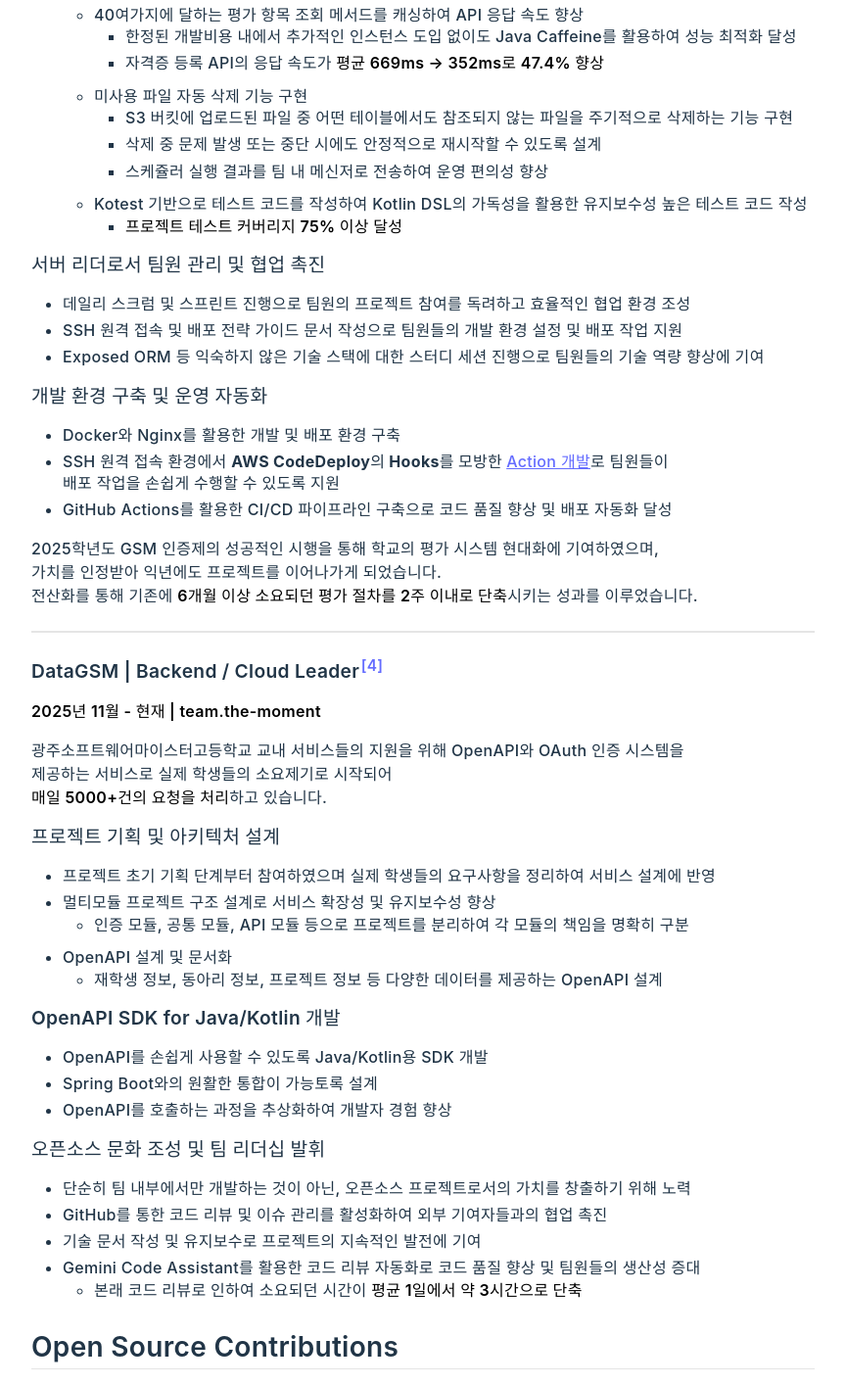
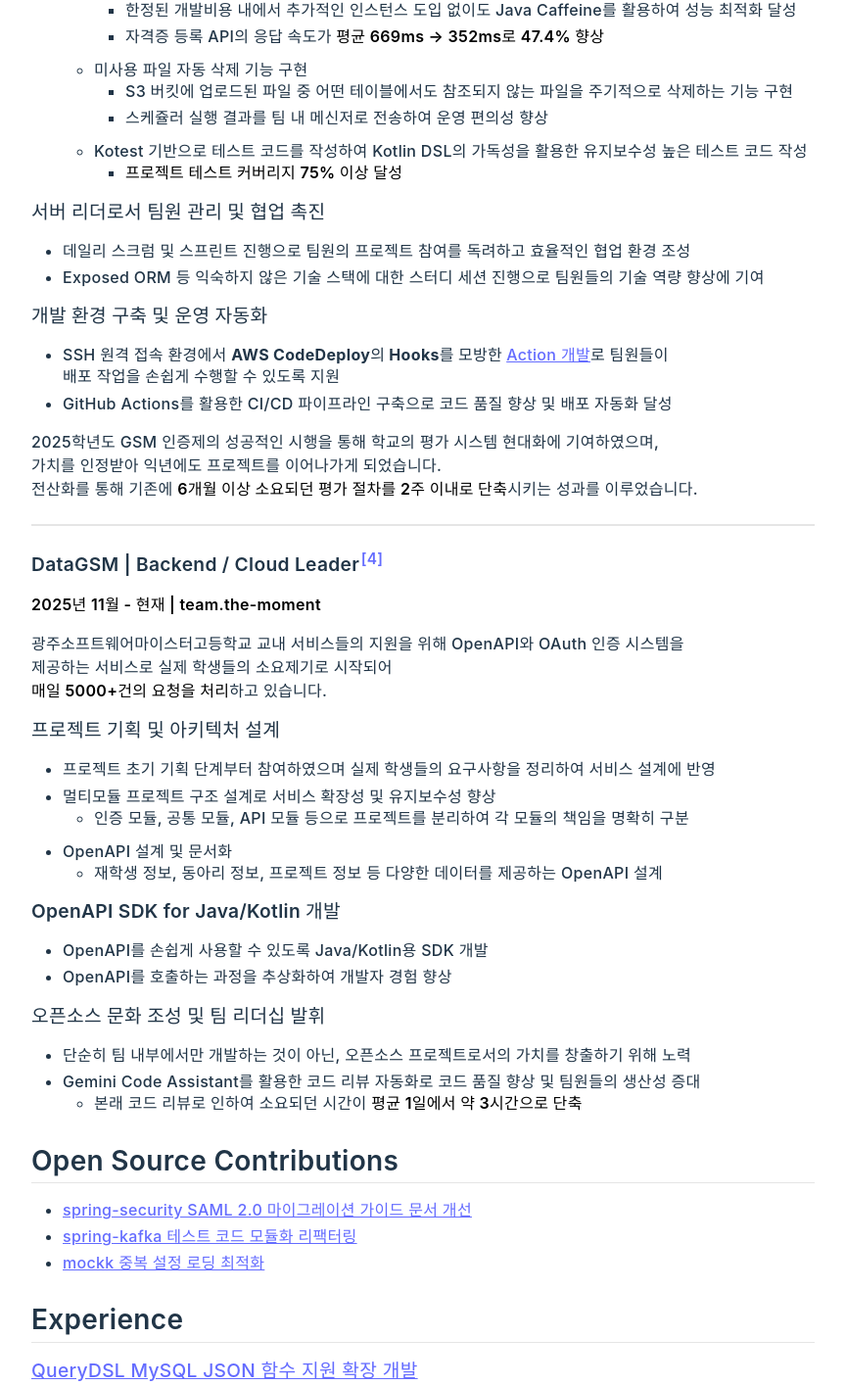
Before and after one commit to snowykte0426/my-resume, a React (Vite) app: page / in a window 1280 px wide. Shown: the part 1925-3340 px from the top of the page at 98% size, without its empty margins (208-1071 px from the left). Built offline with nearby package versions, Linux system fonts and the light colour scheme; a web font is replaced by a local one.

Commit message:
remove redundant lines in resume.mdx for improved clarity and conciseness

```diff
--- a/src/content/resume.mdx
+++ b/src/content/resume.mdx
@@ -41,7 +41,6 @@
 
 #### 팀 내부 생산성 향상 기여
 - 원서 삭제, 사용자 권한 변경 등 개발 시 필요한 관리자 API를 개발하여 개발 및 테스트 환경에서 반복되는 작업을 자동화
-- 자주 사용되는 SQL 쿼리와 API 요청을 문서화하여 팀 내부 지식 공유에 기여
 - 복잡한 입학 전형 요강 도메인의 이해도 향상을 위해 이벤트 스토밍 세션을 진행하여 팀원들의 도메인 이해도 향상에 기여
 
 성공적인 프로젝트 개발과 운영을 통하여 2026학년도 입학 전형 기간동안 **0%의 다운타임을 기록**하였으며, <br />
@@ -71,16 +70,13 @@
      - 자격증 등록 API의 응답 속도가 **평균 669ms → 352ms로 47.4% 향상**
   - 미사용 파일 자동 삭제 기능 구현
      - S3 버킷에 업로드된 파일 중 어떤 테이블에서도 참조되지 않는 파일을 주기적으로 삭제하는 기능 구현
-     - 삭제 중 문제 발생 또는 중단 시에도 안정적으로 재시작할 수 있도록 설계
      - 스케쥴러 실행 결과를 팀 내 메신저로 전송하여 운영 편의성 향상
   - Kotest 기반으로 테스트 코드를 작성하여 Kotlin DSL의 가독성을 활용한 유지보수성 높은 테스트 코드 작성
      - **프로젝트 테스트 커버리지 75% 이상 달성**
 #### 서버 리더로서 팀원 관리 및 협업 촉진
 - 데일리 스크럼 및 스프린트 진행으로 팀원의 프로젝트 참여를 독려하고 효율적인 협업 환경 조성
-- SSH 원격 접속 및 배포 전략 가이드 문서 작성으로 팀원들의 개발 환경 설정 및 배포 작업 지원
 - Exposed ORM 등 익숙하지 않은 기술 스택에 대한 스터디 세션 진행으로 팀원들의 기술 역량 향상에 기여
 #### 개발 환경 구축 및 운영 자동화
-- Docker와 Nginx를 활용한 개발 및 배포 환경 구축
 - SSH 원격 접속 환경에서 <b>AWS CodeDeploy의 Hooks를 모방한 [Action 개발](https://github.com/marketplace/actions/ssh-remote-deploy)</b>로 팀원들이<br /> 배포 작업을 손쉽게 수행할 수 있도록 지원
 - GitHub Actions를 활용한 CI/CD 파이프라인 구축으로 코드 품질 향상 및 배포 자동화 달성
 
@@ -105,12 +101,9 @@
   - 재학생 정보, 동아리 정보, 프로젝트 정보 등 다양한 데이터를 제공하는 OpenAPI 설계
 #### OpenAPI SDK for Java/Kotlin 개발
 - OpenAPI를 손쉽게 사용할 수 있도록 Java/Kotlin용 SDK 개발
-- Spring Boot와의 원활한 통합이 가능토록 설계
 - OpenAPI를 호출하는 과정을 추상화하여 개발자 경험 향상
 #### 오픈소스 문화 조성 및 팀 리더십 발휘
 - 단순히 팀 내부에서만 개발하는 것이 아닌, 오픈소스 프로젝트로서의 가치를 창출하기 위해 노력
-- GitHub를 통한 코드 리뷰 및 이슈 관리를 활성화하여 외부 기여자들과의 협업 촉진
-- 기술 문서 작성 및 유지보수로 프로젝트의 지속적인 발전에 기여
 - Gemini Code Assistant를 활용한 코드 리뷰 자동화로 코드 품질 향상 및 팀원들의 생산성 증대
     - 본래 코드 리뷰로 인하여 소요되던 시간이 **평균 1일에서 약 3시간으로 단축**
 
```
